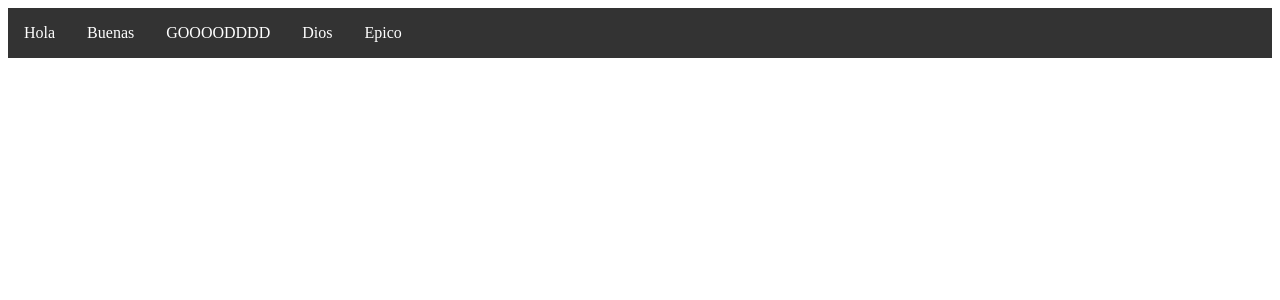
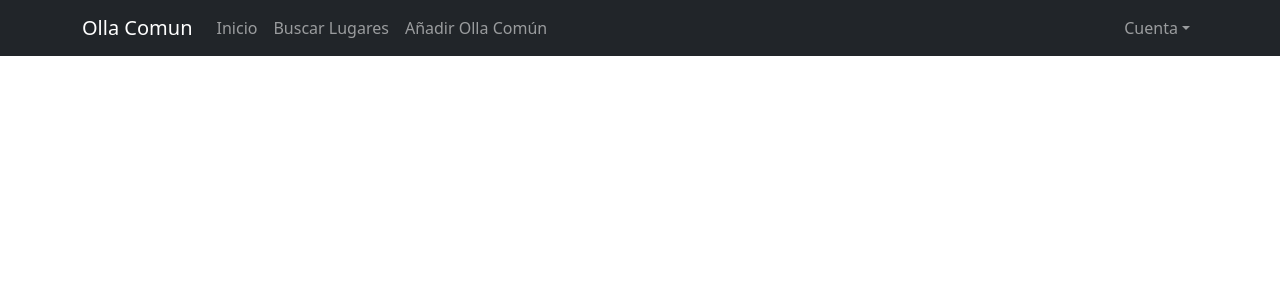
Before and after one commit to nobukts/olla-comun, a React (Vite) app: page / in a window 1280 px wide. Shown: the top 300 px of the page. Built offline with nearby package versions, Linux system fonts and the light colour scheme.

Commit message:
Barra de navegación en condiciones!

```diff
--- a/package.json
+++ b/package.json
@@ -12,6 +12,7 @@
   "dependencies": {
     "bootstrap": "^5.2.3",
     "react": "^18.2.0",
+    "react-bootstrap": "^2.7.4",
     "react-dom": "^18.2.0",
     "react-icons": "^4.9.0",
     "sass": "^1.62.1"
--- /dev/null
+++ b/src/components/BarraNavegacion/BarraNavegacion.jsx
@@ -0,0 +1,33 @@
+import 'bootstrap/dist/css/bootstrap.min.css'
+import Container from 'react-bootstrap/Container';
+import Nav from 'react-bootstrap/Nav';
+import Navbar from 'react-bootstrap/Navbar';
+import NavDropdown from 'react-bootstrap/NavDropdown';
+
+function BarraNavegacion() {
+  return (
+    <Navbar collapseOnSelect expand="lg" bg="dark" variant="dark">
+      <Container>
+        <Navbar.Brand>Olla Comun</Navbar.Brand>
+        <Navbar.Toggle aria-controls="responsive-navbar-nav" />
+        <Navbar.Collapse id="responsive-navbar-nav">
+          <Nav className="me-auto">
+            <Nav.Link href="#inicio">Inicio</Nav.Link>
+            <Nav.Link href="#buscar-lugares">Buscar Lugares</Nav.Link>
+            <Nav.Link href="#añadir-olla">Añadir Olla Común</Nav.Link>
+          </Nav>
+          <Nav>
+            <NavDropdown title="Cuenta" id="collasible-nav-dropdown">
+              <NavDropdown.Item href="#cuenta/crear-cuenta">Crear Cuenta</NavDropdown.Item>
+              <NavDropdown.Item href="#cuenta/iniciar-sesion">Iniciar Sesión</NavDropdown.Item>
+              <NavDropdown.Divider />
+              <NavDropdown.Item href="#cuenta/olvido-contraseña">¿Olvido la contraseña?</NavDropdown.Item>
+            </NavDropdown>
+          </Nav>
+        </Navbar.Collapse>
+      </Container>
+    </Navbar>
+  );
+}
+
+export default BarraNavegacion;
--- a/src/components/Navbar/Navbar.css
+++ /dev/null
@@ -1,24 +0,0 @@
-ul{
-    list-style-type: none;
-    margin: 0;
-    padding: 0;
-    overflow: hidden;
-    background-color: #333333;
-}
-
-li{
-    float:left;
-    color: white;
-}
-
-li a {
-    display: block;
-    color: white;
-    text-align: center;
-    padding: 16px;
-    text-decoration: none;
-  }
-
-li a:hover {
-    background-color: #111111;
-}
--- a/src/components/Navbar/Navbar.jsx
+++ /dev/null
@@ -1,17 +0,0 @@
-import './Navbar.css'
-
-function Navbar() {
-  return (
-    <header>
-      <ul>
-        <li><a href="#"> Hola </a> </li>
-        <li><a href="#"> Buenas </a> </li>
-        <li><a href="#"> GOOOODDDD </a> </li>
-        <li><a href="#"> Dios </a> </li>
-        <li><a href="#"> Epico </a> </li>
-      </ul>
-    </header>
-  )
-}
-
-export default Navbar
--- a/src/main.jsx
+++ b/src/main.jsx
@@ -1,9 +1,9 @@
 import React from 'react'
 import ReactDOM from 'react-dom/client'
-import Navbar from './components/Navbar/Navbar'
+import BarraNavegacion from './components/BarraNavegacion/BarraNavegacion'
 
 ReactDOM.createRoot(document.getElementById('root')).render(
   <React.StrictMode>
-    <Navbar />
+    <BarraNavegacion/>
   </React.StrictMode>,
 )
```
Also changed, not shown: 1 other file (tests, documents, lock files or other folders).
